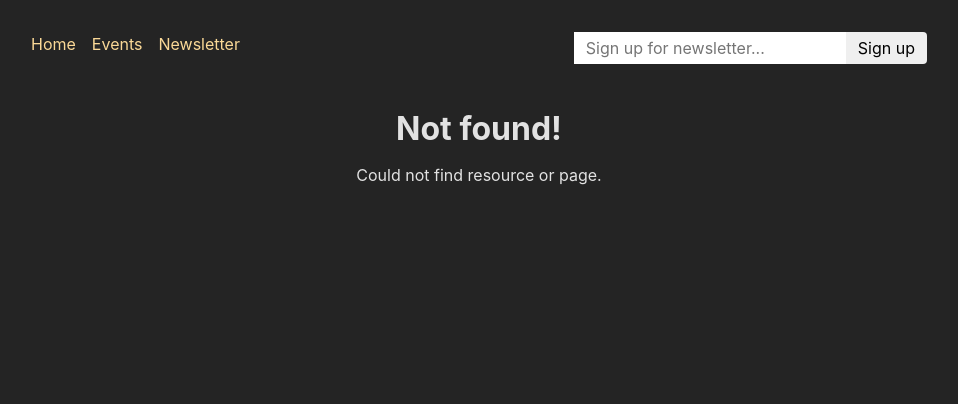
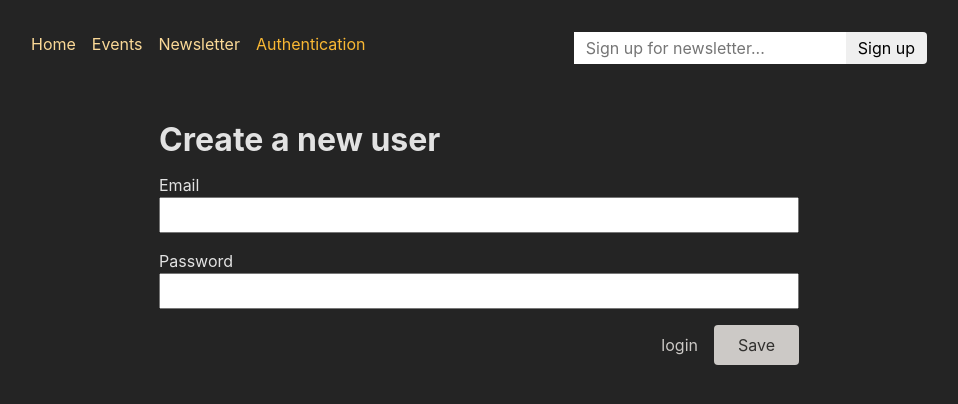
Before and after one commit to 0Karim/React-Auth, a React (Create React App) app in the folder frontend/: page /auth in a window 1280 px wide. Before the commit this address had no page. Shown: the top 404 px of the page, without its empty margins (161-1119 px from the left). Built offline with nearby package versions, Linux system fonts and the light colour scheme.

Commit message:
Implement action for signup user

```diff
--- a/frontend/src/App.js
+++ b/frontend/src/App.js
@@ -13,6 +13,7 @@ import NewEventPage from './pages/NewEvent';
 import RootLayout from './pages/Root';
 import { action as manipulateEventAction } from './components/EventForm';
 import NewsletterPage, { action as newsletterAction } from './pages/Newsletter';
+import AuthenticationPage, {action as authAction} from './pages/Authentication';
 
 const router = createBrowserRouter([
   {
@@ -59,6 +60,11 @@ const router = createBrowserRouter([
         element: <NewsletterPage />,
         action: newsletterAction,
       },
+      {
+        path:'auth',
+        element: <AuthenticationPage />,
+        action: authAction
+      }
     ],
   },
 ]);
--- a/frontend/src/components/AuthForm.js
+++ b/frontend/src/components/AuthForm.js
@@ -1,14 +1,11 @@
 import { useState } from 'react';
-import { Form } from 'react-router-dom';
+import { Form, Link, useSearchParams } from 'react-router-dom';
 
 import classes from './AuthForm.module.css';
 
 function AuthForm() {
-  const [isLogin, setIsLogin] = useState(true);
-
-  function switchAuthHandler() {
-    setIsLogin((isCurrentlyLogin) => !isCurrentlyLogin);
-  }
+  const [searchParams] = useSearchParams();
+  const isLogin = searchParams.get('mode') === 'login';
 
   return (
     <>
@@ -23,9 +20,9 @@ function AuthForm() {
           <input id="password" type="password" name="password" required />
         </p>
         <div className={classes.actions}>
-          <button onClick={switchAuthHandler} type="button">
-            {isLogin ? 'Create new user' : 'Login'}
-          </button>
+          <Link to={`?mode=${isLogin ? 'signup' : 'login'}`}>
+            {isLogin ? 'Create new user' : 'login'}
+          </Link>
           <button>Save</button>
         </div>
       </Form>
--- a/frontend/src/components/MainNavigation.js
+++ b/frontend/src/components/MainNavigation.js
@@ -39,6 +39,13 @@ function MainNavigation() {
               Newsletter
             </NavLink>
           </li>
+          <li>
+            <NavLink
+            to="/auth?mode=login"
+            className={({isActive}) => isActive ? classes.active : undefined}>
+              Authentication
+            </NavLink>
+          </li>
         </ul>
       </nav>
       <NewsletterSignup />
--- a/frontend/src/pages/Authentication.js
+++ b/frontend/src/pages/Authentication.js
@@ -1,3 +1,4 @@
+import { json, redirect } from 'react-router-dom';
 import AuthForm from '../components/AuthForm';
 
 function AuthenticationPage() {
@@ -5,3 +6,36 @@ function AuthenticationPage() {
 }
 
 export default AuthenticationPage;
+
+export async function action ({request}) {
+  const searchParams = new URL(request.url).searchParams;
+  const mode = searchParams.get('mode') || 'login';
+
+  if(mode !== 'signup' && mode !== 'login'){
+    throw json({message: 'Unsupported mode.'},{status: 422})
+  }
+
+  const data = await request.formData();
+  const authData = {
+    email: data.get('email'),
+    password: data.get('password')
+  };
+
+  const response = await fetch('http://localhost:8080/' + mode, {
+    method:'POST',
+    headers:{
+      'Content-Type': 'application/json',
+    },
+    body: JSON.stringify(authData)
+  });
+
+  if(response.status === 422 || response.status === 401){
+    return response;
+  }
+
+  if(!response.ok){
+    throw json({message: 'Could not authenticate user..'},{status: 500});
+  }
+
+  return redirect('/');
+}
```
Also changed, not shown: 2 other files (tests, documents, lock files or other folders).
